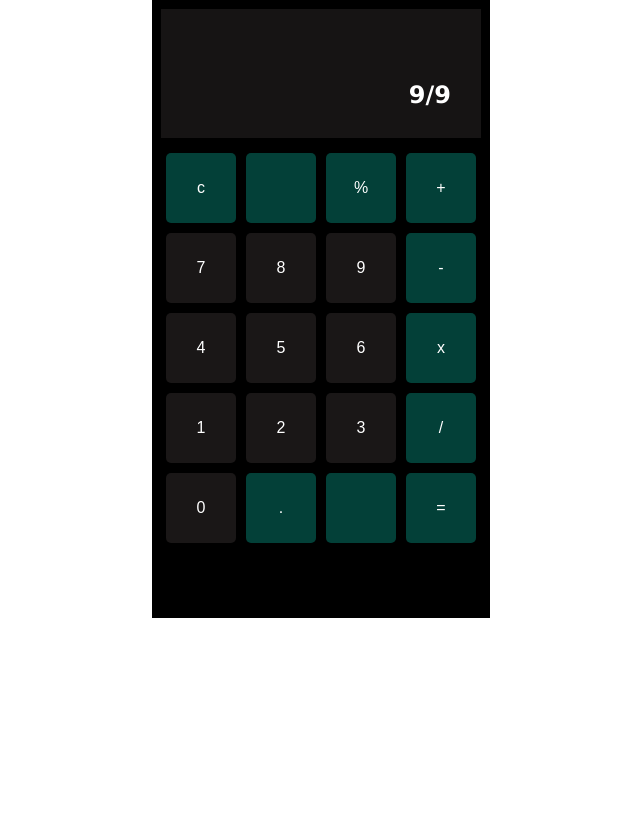
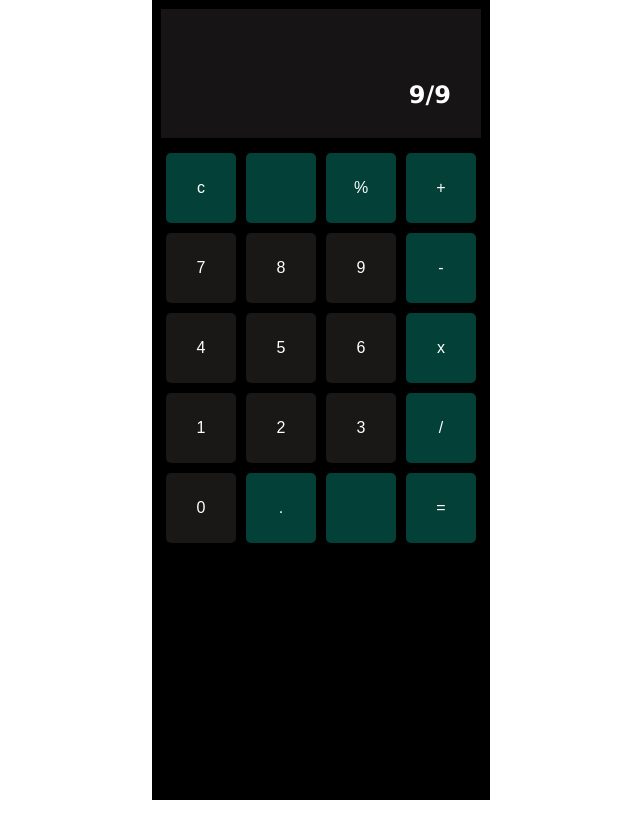
Before and after one commit to teamNewDev/calculator, a plain HTML site: page index.html in a window 1280 px wide. Shown: the whole page, without its empty margins (319-959 px from the left). Drawn offline with Linux system fonts and the light colour scheme.

Commit message:
Update prime.css

```diff
--- a/prime.css
+++ b/prime.css
@@ -16,7 +16,7 @@ body{
 #calculator{
     padding:9px;
     background-color: black;
-    max-height: 600px;
+    max-height: 800px;
 }
 
 #screen{
```
